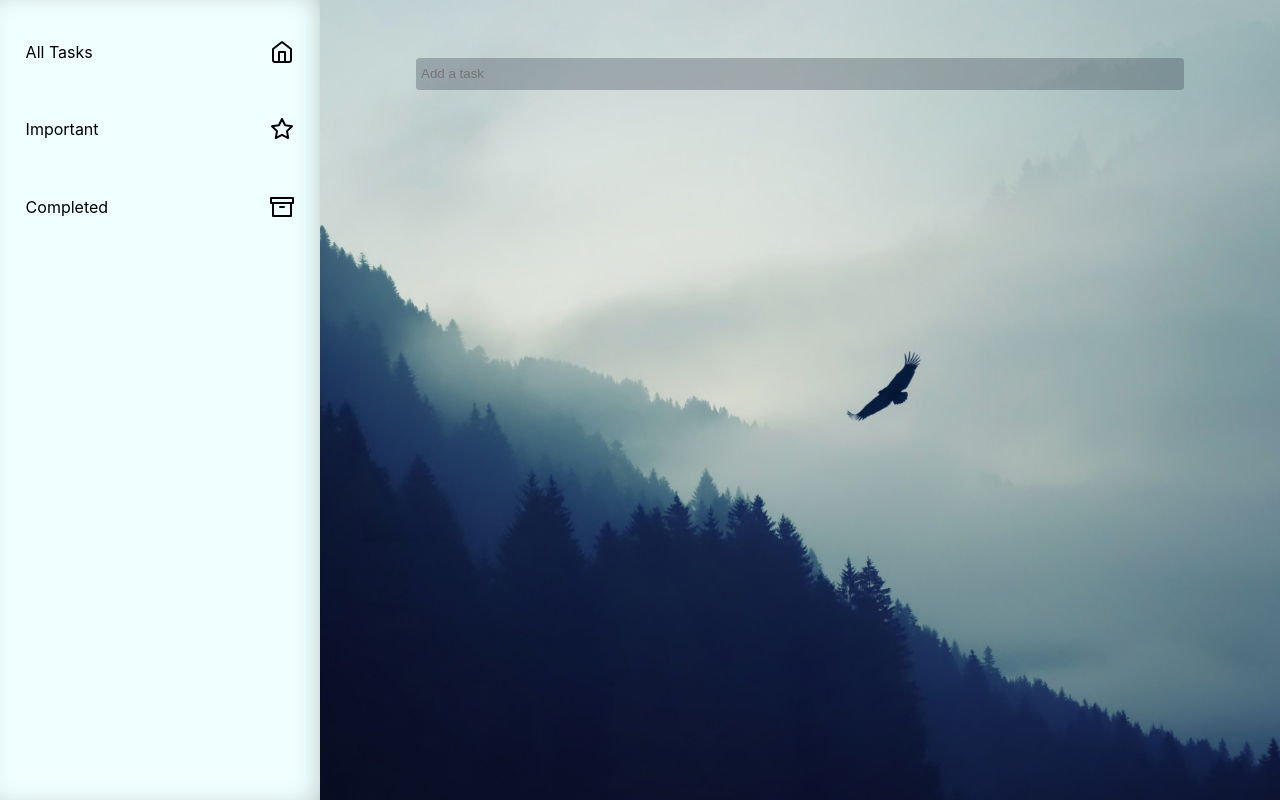
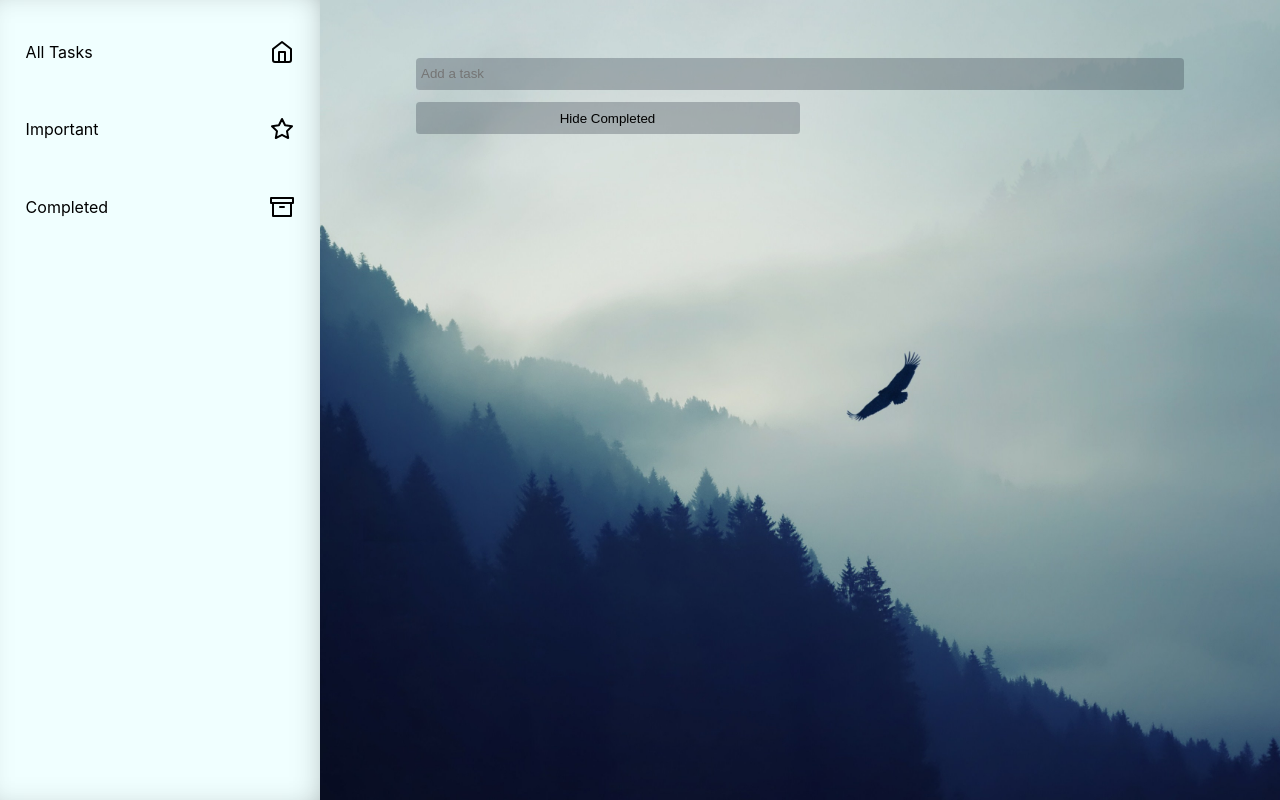
Before and after one commit to jamesdebnam/todo, a React (Create React App) app: page / in a window 1280 px wide. Built offline with nearby package versions, Linux system fonts and the light colour scheme.

Commit message:
added hide completed button, need to fix functionality

```diff
--- a/src/actions/ACTION_TYPES.js
+++ b/src/actions/ACTION_TYPES.js
@@ -3,3 +3,4 @@ export const TOGGLE_TODO = "TOGGLE_TODO";
 export const TOGGLE_STAR = "TOGGLE_STAR";
 export const FILTER_TODOS = "FILTER_TODOS";
 export const REARRANGE_TODOS = "REARRANGE_TODOS";
+export const TOGGLE_COMPLETED = "TOGGLE_COMPLETED";
--- a/src/actions/index.js
+++ b/src/actions/index.js
@@ -4,6 +4,7 @@ import {
   TOGGLE_STAR,
   FILTER_TODOS,
   REARRANGE_TODOS,
+  TOGGLE_COMPLETED,
 } from "./ACTION_TYPES";
 
 export const addTodo = (todo) => {
@@ -44,3 +45,14 @@ export const rearrangeTodos = (input) => {
     end: input.end,
   };
 };
+
+export const toggleCompleted = (isToggled) => (dispatch, getState) => {
+  // This doesn't work! when you send it off, it will return all the todos, regardless of whether you
+  // have filters or groups working! FIX ME!@!
+  const todos = getState().todos;
+  dispatch({
+    type: TOGGLE_COMPLETED,
+    isToggled,
+    payload: todos,
+  });
+};
--- a/src/components/TodoInput/TodoInput.css
+++ b/src/components/TodoInput/TodoInput.css
@@ -7,6 +7,15 @@
   border-radius: 0.3vw;
   box-sizing: border-box;
 }
+.button--hide-completed {
+  background-color: rgb(46, 58, 71, 0.3);
+  border: none;
+  width: 40%;
+  margin: 1vw 10%;
+  padding-left: 5px;
+  height: 2rem;
+  border-radius: 0.3vw;
+}
 
 .todo--form {
   width: 80%;
--- a/src/components/TodoInput/TodoInput.js
+++ b/src/components/TodoInput/TodoInput.js
@@ -2,8 +2,9 @@ import React from "react";
 import { connect } from "react-redux";
 
 import "./TodoInput.css";
-import { addTodo } from "../../actions";
+import { addTodo, toggleCompleted } from "../../actions";
 
+let isToggled = false;
 class TodoInput extends React.Component {
   // Component state is used here to make the todo input controlled - redux could be used but it seems
   // a bit overkill
@@ -21,8 +22,15 @@ class TodoInput extends React.Component {
     this.props.addTodo(this.state.inputVal);
     this.setState({ inputVal: "" });
   };
+
+  handleClick = () => {
+    this.props.toggleCompleted(isToggled);
+    // switches the isToggled value between true and false
+    isToggled = !isToggled;
+  };
   render() {
     return (
+      <>
         <li className="todo--form">
           <form className="todo--frm" onSubmit={this.handleSubmit}>
             <input
@@ -34,6 +42,10 @@ class TodoInput extends React.Component {
             />
           </form>
         </li>
+        <button className="button--hide-completed" onClick={this.handleClick}>
+          Hide Completed
+        </button>
+      </>
     );
   }
 }
@@ -42,4 +54,6 @@ const mapStateToProps = (state) => {
   return { todos: state.activeTodos };
 };
 
-export default connect(mapStateToProps, { addTodo })(TodoInput);
+export default connect(mapStateToProps, { addTodo, toggleCompleted })(
+  TodoInput
+);
--- a/src/reducers/activeTodosReducer.js
+++ b/src/reducers/activeTodosReducer.js
@@ -4,6 +4,7 @@ import {
   TOGGLE_TODO,
   TOGGLE_STAR,
   REARRANGE_TODOS,
+  TOGGLE_COMPLETED,
 } from "../actions/ACTION_TYPES";
 
 export default function activeTodosReducer(state = [], action) {
@@ -59,6 +60,10 @@ export default function activeTodosReducer(state = [], action) {
         ...state.slice(action.payload + 1),
       ];
 
+    case TOGGLE_COMPLETED:
+      return action.payload
+        ? [...state]
+        : [...state.filter((item) => item.ticked === false)];
     default:
       return state;
   }
```
Lines whose indentation alone changed are shown as unchanged.
